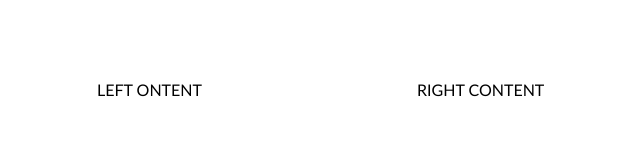
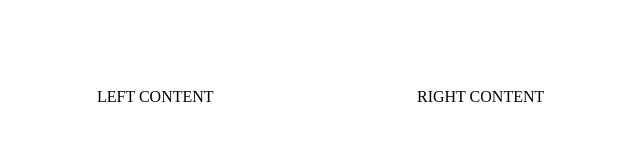
Before and after one commit to LaurynasAnd/2_SIGN-UP, a plain HTML site: page index.html in a window 1280 px wide. Shown: the whole page, without its empty margins (143-783 px from the left). Drawn offline with Linux system fonts and the light colour scheme.

Commit message:
Small upgrades

```diff
--- a/css/reset.css
+++ b/css/reset.css
@@ -1,8 +1,9 @@
-body,
+body
 body * {
     margin: 0;
     padding: 0;
     box-sizing: border-box;
-    /* vartical-align: top; */
+    vertical-align: top;
     font-family: 'Gill Sans', 'Gill Sans MT', Calibri, 'Trebuchet MS', sans-serif;
+    word-break: break-all;
 }
--- a/index.html
+++ b/index.html
@@ -15,7 +15,7 @@
 <body>
     <main class="container">
         <div class="left">
-            LEFT ONTENT
+            LEFT CONTENT
         </div>
         <div class="right">
             RIGHT CONTENT
```
